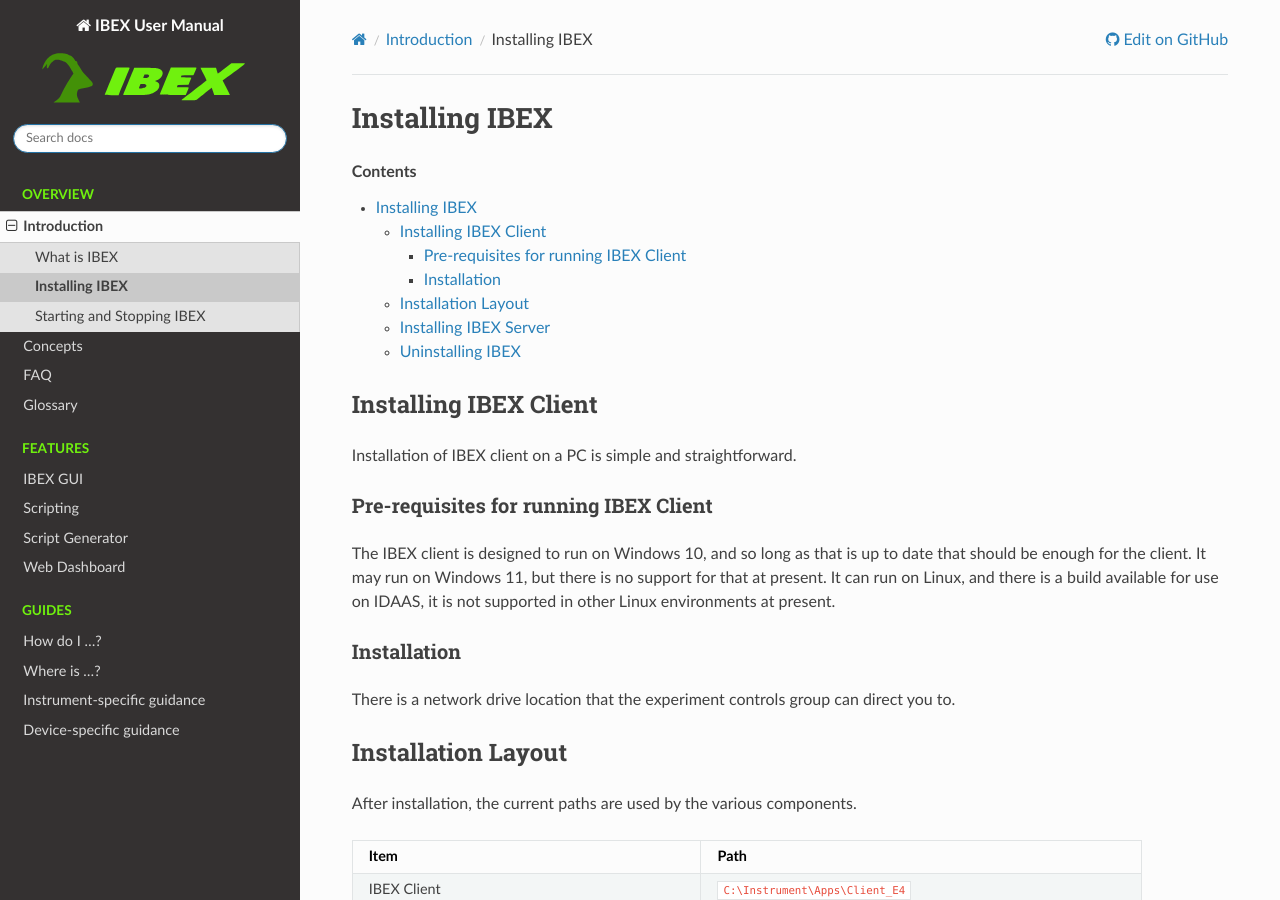
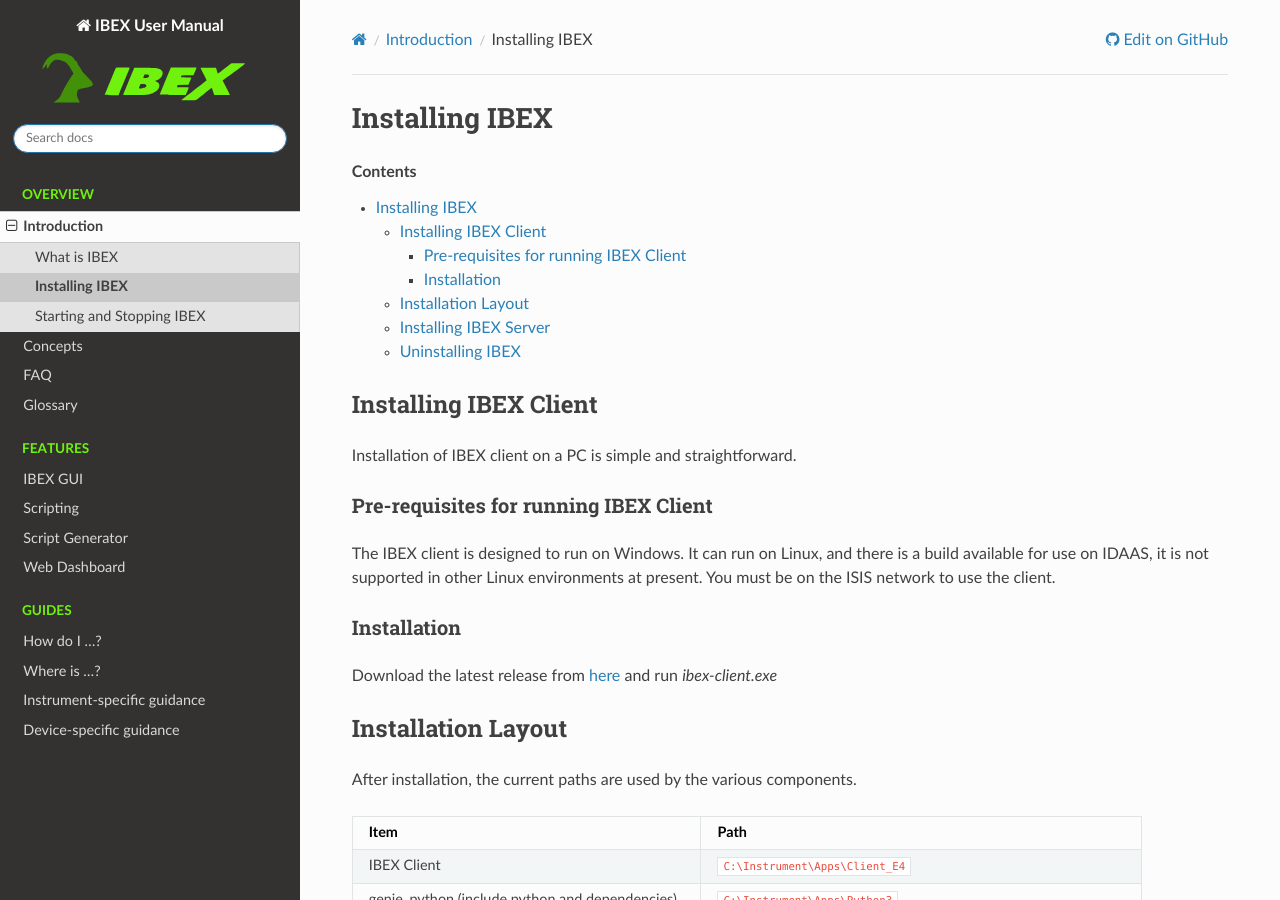
Before and after one commit to ISISComputingGroup/ibex_user_manual, a Sphinx documentation site: the page built from doc/introduction/Installing-IBEX.rst, in a window 1280 px wide and 900 px high. Built offline with Sphinx 7.4.7 and the Read the Docs theme 3.1.0, drawn with Linux system fonts in a browser that asks for light colours.

Commit message:
Update link to ibex client

```diff
--- a/doc/introduction/Installing-IBEX.rst
+++ b/doc/introduction/Installing-IBEX.rst
@@ -13,15 +13,15 @@
 Pre-requisites for running IBEX Client
 ~~~~~~~~~~~~~~~~~~~~~~~~~~~~~~~~~~~~~~
 
-The IBEX client is designed to run on Windows 10, and so long as that is up to date that should be enough for the client.
-It may run on Windows 11, but there is no support for that at present.
+The IBEX client is designed to run on Windows.
 It can run on Linux, and there is a build available for use on IDAAS, it is not supported in other Linux environments at present.
+You must be on the ISIS network to use the client.
 
 
 Installation
 ~~~~~~~~~~~~
 
-There is a network drive location that the experiment controls group can direct you to.
+Download the latest release from `here <https://github.com/ISISComputingGroup/ibex_gui/releases/latest/download/client.7z/>`__ and run `ibex-client.exe`
 
 .. _installation_layout:
 
```
